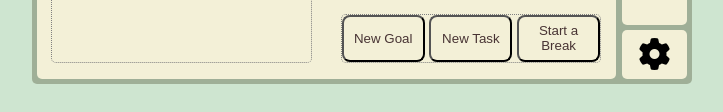
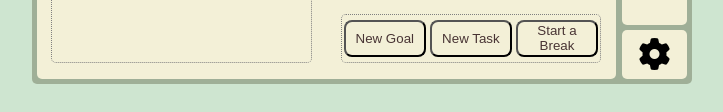
Before and after one commit to TAR2D/Project-3020.github.io, a plain HTML site: page index.html in a window 1280 px wide. Shown: the part 456-568 px from the top of the page, without its empty margins (278-1001 px from the left). Drawn offline with Linux system fonts and the light colour scheme.

Commit message:
Refactor buttons
removed css from html file and removed divider

```diff
--- a/index.html
+++ b/index.html
@@ -28,11 +28,9 @@
                     <div class="chatBox"></div>
                     <div class="buttonsBox">
                         <div class="btn-group">
-                            <button style = width:33.3%>New Goal</button>
-                            <div class="divider"></div>
-                            <button style = width:33.3%>New Task</button>
-                            <div class="divider"></div>
-                            <button style = width:33.3%>Start a Break</button>
+                            <button>New Goal</button>
+                            <button>New Task</button>
+                            <button>Start a Break</button>
                         </div>
                     </div>
                 </div>
--- a/style.css
+++ b/style.css
@@ -241,12 +241,6 @@ body {
 
 /* Chat buttons */
 
-.divider {
-    width:5px;
-    height:auto;
-    display:inline-block;
-}
-
 .btn-group {
     display: flex;
     width: 100%;
@@ -257,9 +251,10 @@ body {
     background-color: var(--c-button);
     border-radius: 8px;
     color: var(--c-buttonText);
-    padding: 5px 10px; /* Some padding */
     cursor: pointer; /* Pointer/hand icon */
     float: left; /* Float the buttons side by side */
+    margin: 5px 2px;
+    width: 33.3%;
 }
 
 /* Clear floats (clearfix hack) */
```
